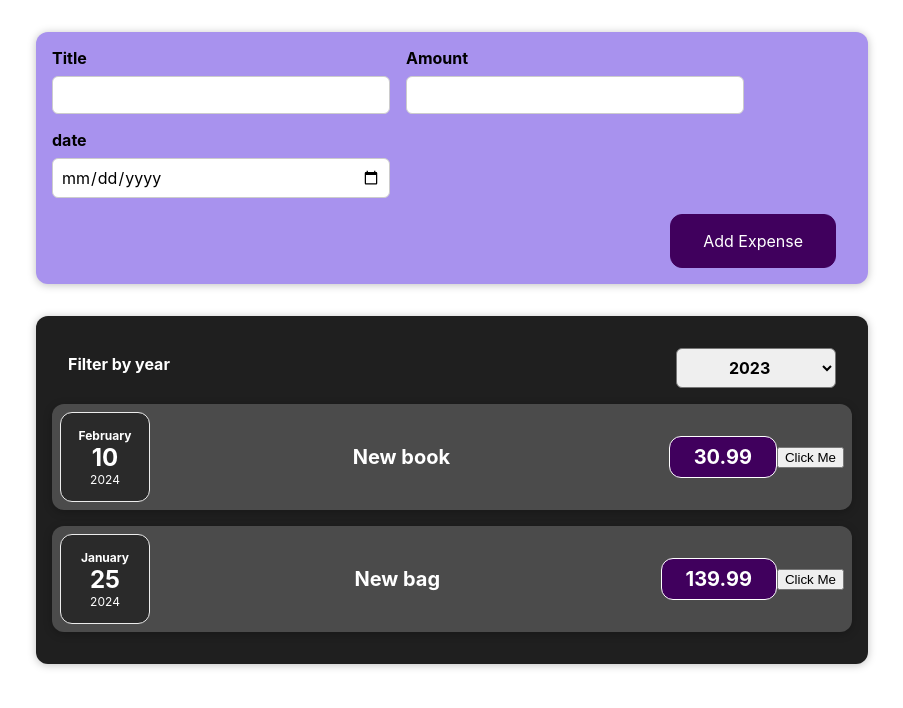
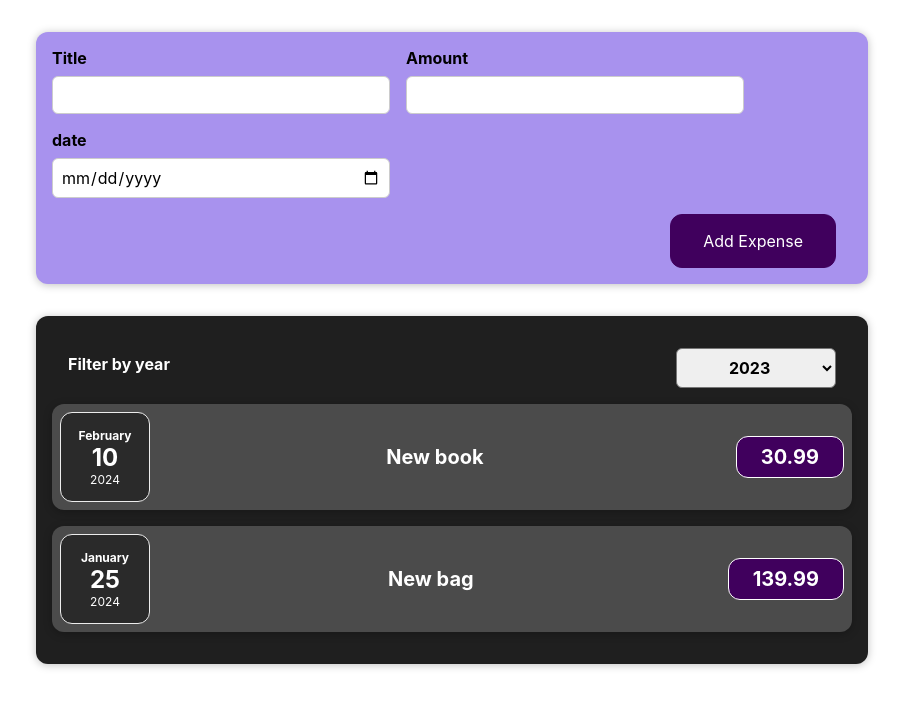
Before and after one commit to MadliReiljan/React, a React (Create React App) app: page / in a window 1280 px wide. Shown: the top 708 px of the page, without its empty margins (188-1091 px from the left). Built offline with nearby package versions, Linux system fonts and the light colour scheme.

Commit message:
Väiksed vea parandused ja doc 15 tehtud.

```diff
--- a/src/components/Expenses/ExpenseItem.js
+++ b/src/components/Expenses/ExpenseItem.js
@@ -1,18 +1,12 @@
 import './ExpenseItem.css'
 import Card from '../UI/Card'
 import ExpenseDate from './ExpenseDate'
-import { useState } from 'react'
+
 
 const ExpenseItem = (props) => {
-	const [title, setTitle] = useState(props.expenseData.title)
-
-	const clickHandler = () => {
-		console.log('Clicked!')
-		setTitle(`Updated by click ${title}`)
-		console.log(title)
-	}
 
 	return (
+		<li>
 			<Card className="expense-item">
 				<ExpenseDate
 				date={props.expenseData.date}
@@ -21,8 +15,8 @@ const ExpenseItem = (props) => {
 					<h2>{props.expenseData.title}</h2>
 					<div className="expense-item__price">{props.expenseData.price}</div>
 				</div>
-			<button onClick={clickHandler}>Click Me</button>
 			</Card>
+		</li>
 	)
 }
 
--- a/src/components/Expenses/Expenses.js
+++ b/src/components/Expenses/Expenses.js
@@ -1,8 +1,8 @@
 import { useState } from 'react'
 import './Expenses.css'
 import Card from '../UI/Card'
-import ExpenseItem from "./ExpenseItem"
 import ExpensesFilter from './ExpensesFilter'
+import ExpensesList from './ExpensesList'
 
 const Expenses = (props) => {
   const [filteredYear, setFilteredYear] = useState('2024')
@@ -16,19 +16,11 @@ const Expenses = (props) => {
     return expense.date.getFullYear() == filteredYear
   })
 
-  let expensesContent = <p>No expenses found.</p>
-
-  if(filteredExpenses.length > 0) {
-    expensesContent = filteredExpenses.map((expense) => {
-      return <ExpenseItem expenseData={expense} key={expense.id}/>
-    })
-  }
-
     return (
       <Card className="expenses">
-        <ExpensesFilter selected={filteredYear}
-        onChangeFilter={filterChangeHandler}/>
-        {expensesContent}
+        <ExpensesFilter selected={filteredYear} onChangeFilter=
+        {filterChangeHandler}/>
+        <ExpensesList expenses={filteredExpenses}/>
       </Card>
     );
 };
--- /dev/null
+++ b/src/components/Expenses/ExpensesList.css
@@ -0,0 +1,9 @@
+.expenses-list {
+    list-style: none;
+    padding: 0;
+}
+
+.expenses-list__fallback {
+    color: white;
+    text-align: center;
+}
--- /dev/null
+++ b/src/components/Expenses/ExpensesList.js
@@ -0,0 +1,21 @@
+import './ExpensesList.css'
+import ExpenseItem from './ExpenseItem'
+
+const ExpensesList = (props) => {
+    if(props.expenses.length === 0) {
+        return (
+            <p className='expenses-list__fallback'>No expenses found.</p>
+        )
+    }
+    return (
+        <ul className='expenses-list'>
+            {
+                props.expenses.length > 0 && props.expenses.map((expense) => {
+                    return <ExpenseItem expenseData={expense} key={expense.id}/>
+                })
+            }
+            </ul>
+    )
+}
+
+export default ExpensesList
```
Lines whose indentation alone changed are shown as unchanged.
